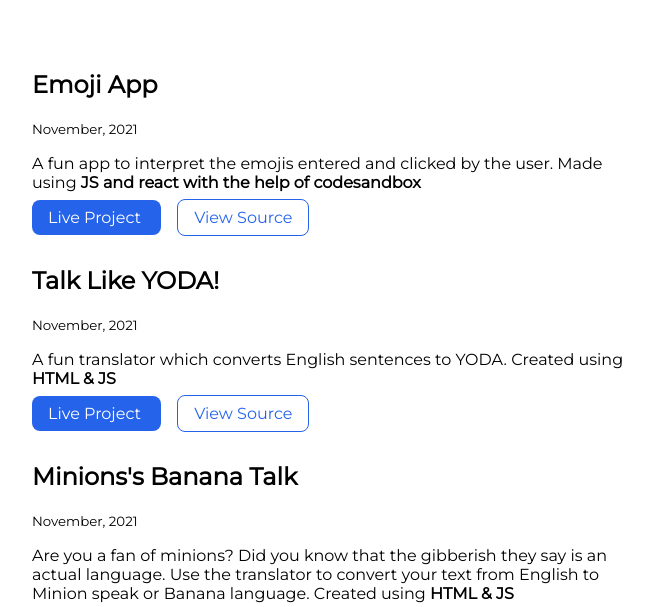
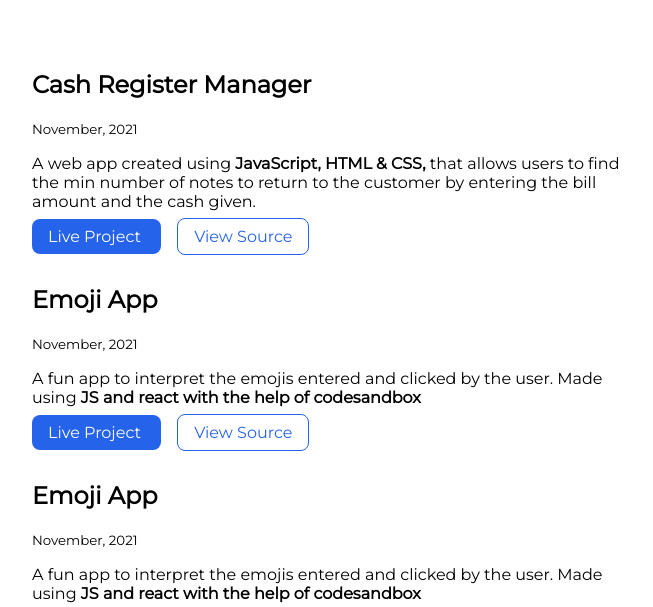
Before and after one commit to ayussh007/ayussharora-site-markThree, a plain HTML site: page projects.html in a window 1280 px wide. Shown: the part 557-1164 px from the top of the page, without its empty margins (328-981 px from the left). Drawn offline with Linux system fonts and the light colour scheme.

Commit message:
Update projects.html

```diff
--- a/projects.html
+++ b/projects.html
@@ -29,6 +29,28 @@
     </header>
 
     <ul class="list-non-bullet">
+        <li>
+            <div class="container container-center">
+               <h2>Cash Register Manager </h2>
+               <small>November, 2021</small>
+               <p> A web app created using <strong>JavaScript, HTML & CSS,</strong> that allows users to find the min number of notes to return to the customer by entering the bill amount and the cash given.</p>
+
+               <a class="link link-primary" href="https://ayu-cash-manager.netlify.app/" target="_blank">Live Project </a>
+               <a class="link link-secondary" href="https://github.com/ayussh007/cash-register-app" target="_blank">View Source</a>
+            </div>
+        </li>
+        <br>
+        <li>
+            <div class="container container-center">
+               <h2>Emoji App </h2>
+               <small>November, 2021</small>
+               <p> A fun app to interpret the emojis entered and clicked by the user. Made using <strong>JS and react with the help of codesandbox </strong></p>
+
+               <a class="link link-primary" href="https://8mfef.csb.app/" target="_blank">Live Project </a>
+               <a class="link link-secondary" href="https://github.com/ayussh007/emojiapp" target="_blank">View Source</a>
+            </div>
+        </li>
+        <br>
         <li>
             <div class="container container-center">
                <h2>Emoji App </h2>
```
